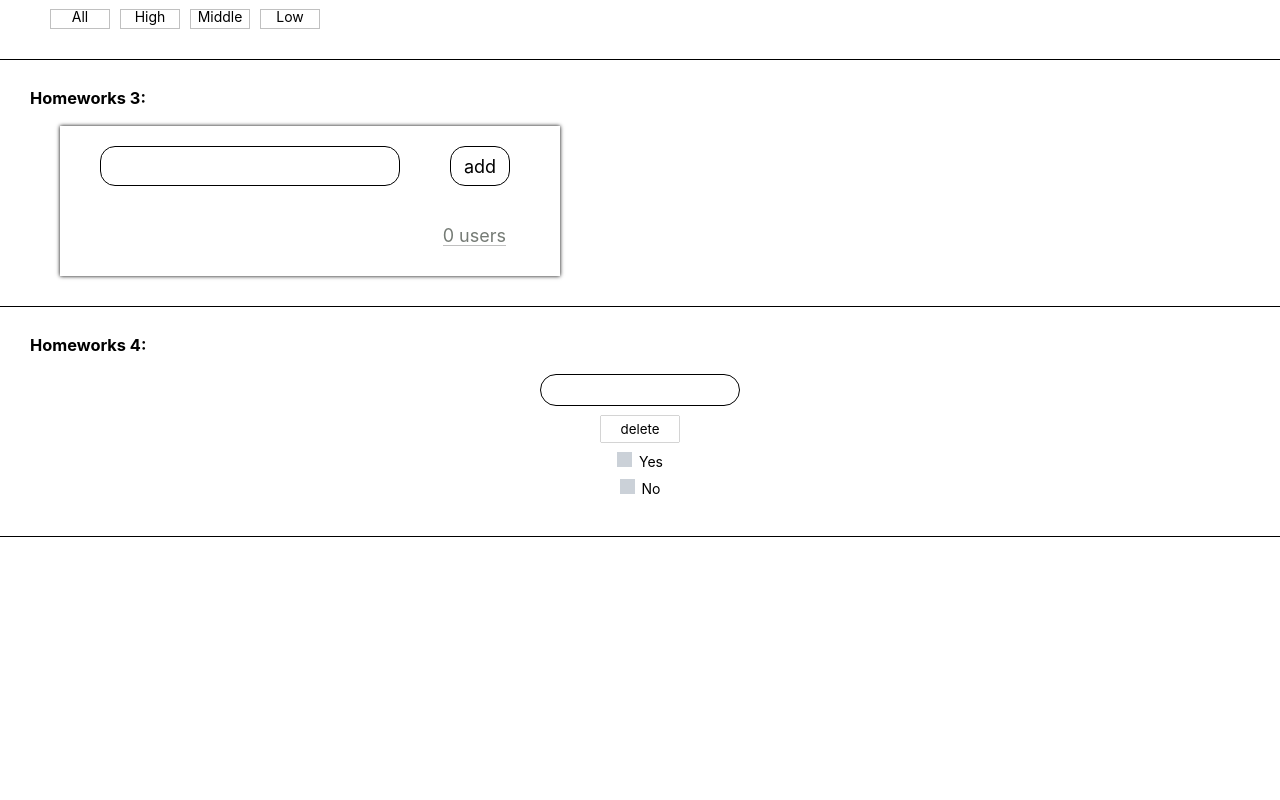
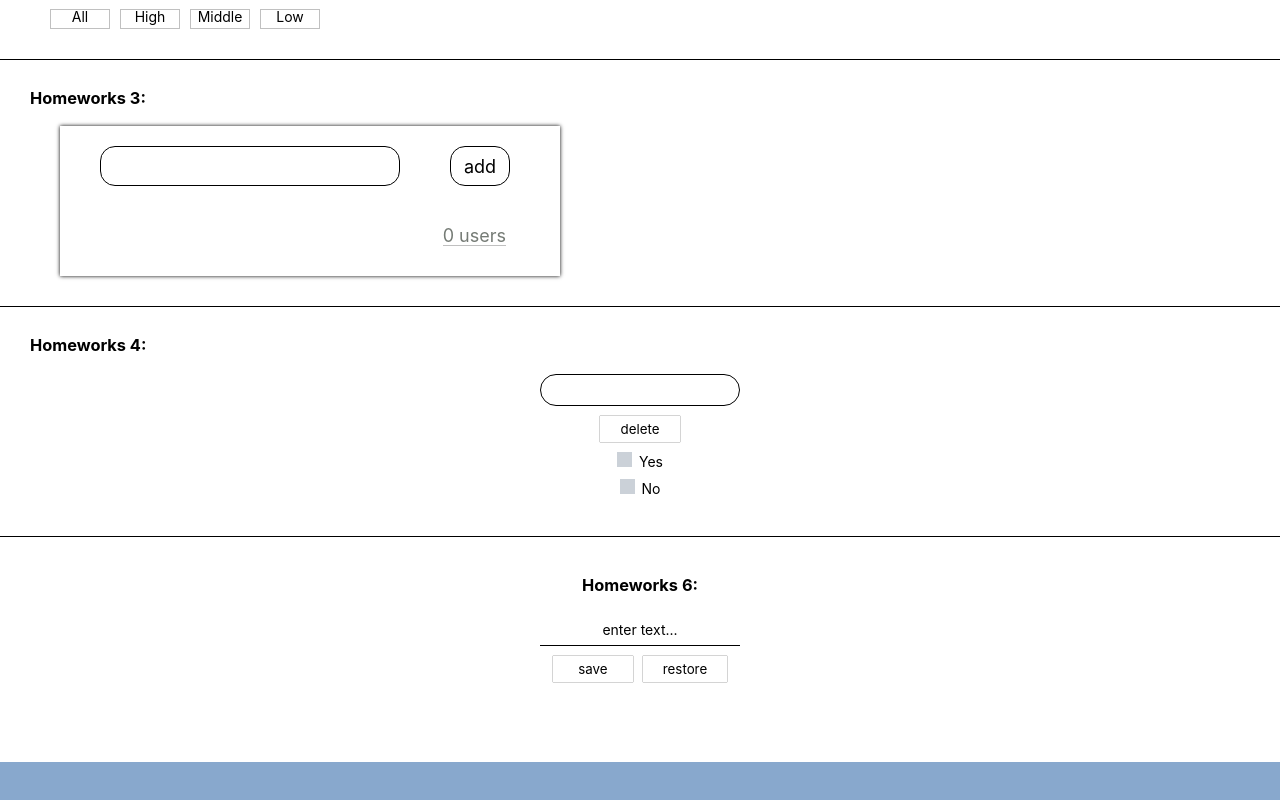
Before and after one commit to Maksimushka/HomeWork, a React (Create React App) app: page /#/pre-junior in a window 1280 px wide. Shown: the part 608-1408 px from the top of the page. Before the commit the page ends 1145 px from the top, so only its background shows below. Built offline with nearby package versions, Linux system fonts and the light colour scheme.

Commit message:
Добавление 6 дз

```diff
--- a/src/p2-homeworks/h4/common/c2-SuperButton/SuperButton.module.css
+++ b/src/p2-homeworks/h4/common/c2-SuperButton/SuperButton.module.css
@@ -1,4 +1,5 @@
 .default {
+    min-width: 80px;
     color: #000;
     background: white;
     padding: .4em 1.5em;
@@ -14,6 +15,7 @@
 }
 
 .error {
+    min-width: 80px;
     color: #fff;
     background: rgb(212,75,56);
     padding: .4em 1.5em;
--- a/src/p2-homeworks/h5/HW5.tsx
+++ b/src/p2-homeworks/h5/HW5.tsx
@@ -2,6 +2,7 @@ import React from "react";
 import Header from "./pages/Header/Header";
 import Routes from "./Routes";
 import { HashRouter } from "react-router-dom";
+import Footer from "./pages/Footer/Footer";
 
 function HW5() {
     return (
@@ -13,6 +14,8 @@ function HW5() {
 
             <Routes/>
 
+            <Footer/>
+
             </HashRouter>
         </div>
     );
--- /dev/null
+++ b/src/p2-homeworks/h5/pages/Footer/Footer.module.css
@@ -0,0 +1,6 @@
+.footer {
+    width: 100%;
+    margin-top: 30px;
+    background-color: #88a8cd;
+    height: 45px;
+}
--- /dev/null
+++ b/src/p2-homeworks/h5/pages/Footer/Footer.tsx
@@ -0,0 +1,13 @@
+import React from "react";
+import { NavLink } from "react-router-dom";
+import s from "./Footer.module.css"
+
+function Footer() {
+    return (
+        <div className={s.footer}>
+
+        </div>
+    );
+}
+
+export default Footer;
--- a/src/p2-homeworks/h5/pages/PreJunior/PreJunior.tsx
+++ b/src/p2-homeworks/h5/pages/PreJunior/PreJunior.tsx
@@ -4,6 +4,7 @@ import HW2 from "../../../h2/HW2";
 import HW3 from "../../../h3/HW3";
 import HW4 from "../../../h4/HW4";
 import s from "./PreJunior.module.css"
+import HW6 from "../../../h6/HW6";
 
 function PreJunior() {
     return (
@@ -12,7 +13,7 @@ function PreJunior() {
             <HW2/>
             <HW3/>
             <HW4/>
-            {/*<HW6/>*/}
+            <HW6/>
 
         </div>
     );
--- /dev/null
+++ b/src/p2-homeworks/h6/HW6.module.css
@@ -0,0 +1,35 @@
+.main {
+    width: 600px;
+    margin: 0 auto;
+    padding-bottom: 40px;
+    padding-top: 40px;
+    text-align: center;
+}
+
+.main h3 {
+    margin-bottom: 20px;
+}
+
+.spanInput {
+    width: 400px;
+    margin: 0 auto;
+    display: flex;
+    justify-content: center;
+}
+
+.editSpan {
+    width: 200px;
+    margin-bottom: 10px;
+    line-height: 31px;
+    border-bottom: 1px solid black;
+    color: black;
+}
+
+.editSpan:hover {
+    cursor: pointer;
+    color: #9faab7;
+}
+
+.butt {
+    margin-right: 10px;
+}
--- a/src/p2-homeworks/h6/HW6.tsx
+++ b/src/p2-homeworks/h6/HW6.tsx
@@ -2,6 +2,7 @@ import React, {useState} from "react";
 import SuperEditableSpan from "./common/c4-SuperEditableSpan/SuperEditableSpan";
 import SuperButton from "../h4/common/c2-SuperButton/SuperButton";
 import {restoreState, saveState} from "./localStorage/localStorage";
+import s from "./HW6.module.css"
 
 function HW6() {
     const [value, setValue] = useState<string>("");
@@ -10,23 +11,23 @@ function HW6() {
         saveState<string>("editable-span-value", value);
     };
     const restore = () => {
-        // setValue();
+        setValue(restoreState("editable-span-value", value));
     };
 
     return (
-        <div>
+        <div className={s.main}>
             <hr/>
-            homeworks 6
+            <h3>Homeworks 6:</h3>
 
             {/*should work (должно работать)*/}
-            <div>
+            <div className={s.spanInput}>
                 <SuperEditableSpan
                     value={value}
                     onChangeText={setValue}
                     spanProps={{children: value ? undefined : "enter text..."}}
                 />
             </div>
-            <SuperButton onClick={save}>save</SuperButton>
+            <span className={s.butt}><SuperButton onClick={save}>save</SuperButton></span>
             <SuperButton onClick={restore}>restore</SuperButton>
 
             <hr/>
--- a/src/p2-homeworks/h6/common/c4-SuperEditableSpan/SuperEditableSpan.tsx
+++ b/src/p2-homeworks/h6/common/c4-SuperEditableSpan/SuperEditableSpan.tsx
@@ -1,5 +1,6 @@
 import React, {DetailedHTMLProps, InputHTMLAttributes, HTMLAttributes, useState} from "react";
 import SuperInputText from "../../../h4/common/c1-SuperInputText/SuperInputText";
+import s from "./../../HW6.module.css"
 
 // тип пропсов обычного инпута
 type DefaultInputPropsType = DetailedHTMLProps<InputHTMLAttributes<HTMLInputElement>, HTMLInputElement>;
@@ -31,22 +32,22 @@ const SuperEditableSpan: React.FC<SuperEditableSpanType> = (
     const {children, onDoubleClick, className, ...restSpanProps} = spanProps || {};
 
     const onEnterCallback = () => {
-        // setEditMode(); // выключить editMode при нажатии Enter
+        setEditMode(false); // выключить editMode при нажатии Enter
 
         onEnter && onEnter();
     };
     const onBlurCallback = (e: React.FocusEvent<HTMLInputElement>) => {
-        // setEditMode(); // выключить editMode при нажатии за пределами инпута
+        setEditMode(false); // выключить editMode при нажатии за пределами инпута
 
         onBlur && onBlur(e);
     };
     const onDoubleClickCallBack = (e: React.MouseEvent<HTMLSpanElement, MouseEvent>) => {
-        // setEditMode(); // включить editMode при двойном клике
+        setEditMode(true); // включить editMode при двойном клике
 
         onDoubleClick && onDoubleClick(e);
     };
 
-    const spanClassName = `${"сделать красивый стиль для спана"} ${className}`;
+    const spanClassName = `${s.editSpan} ${className}`;
 
     return (
         <>
```
